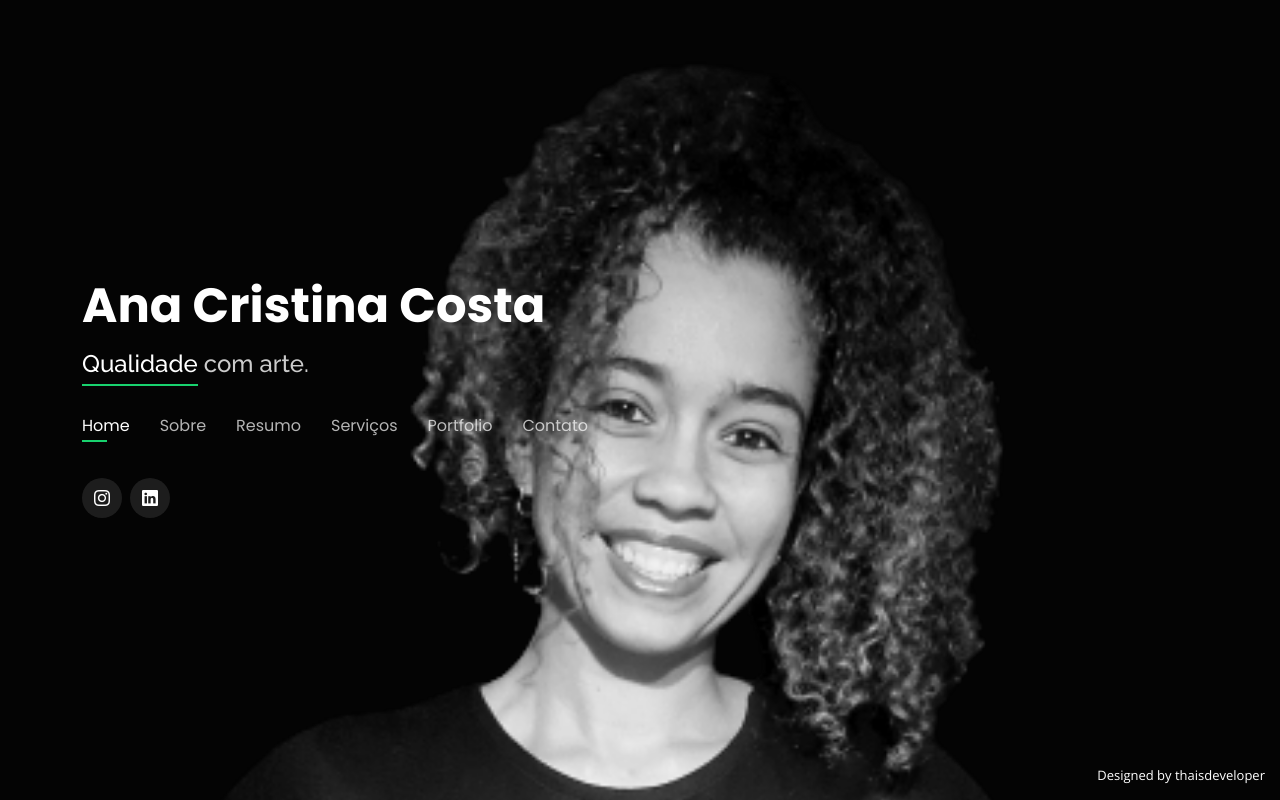
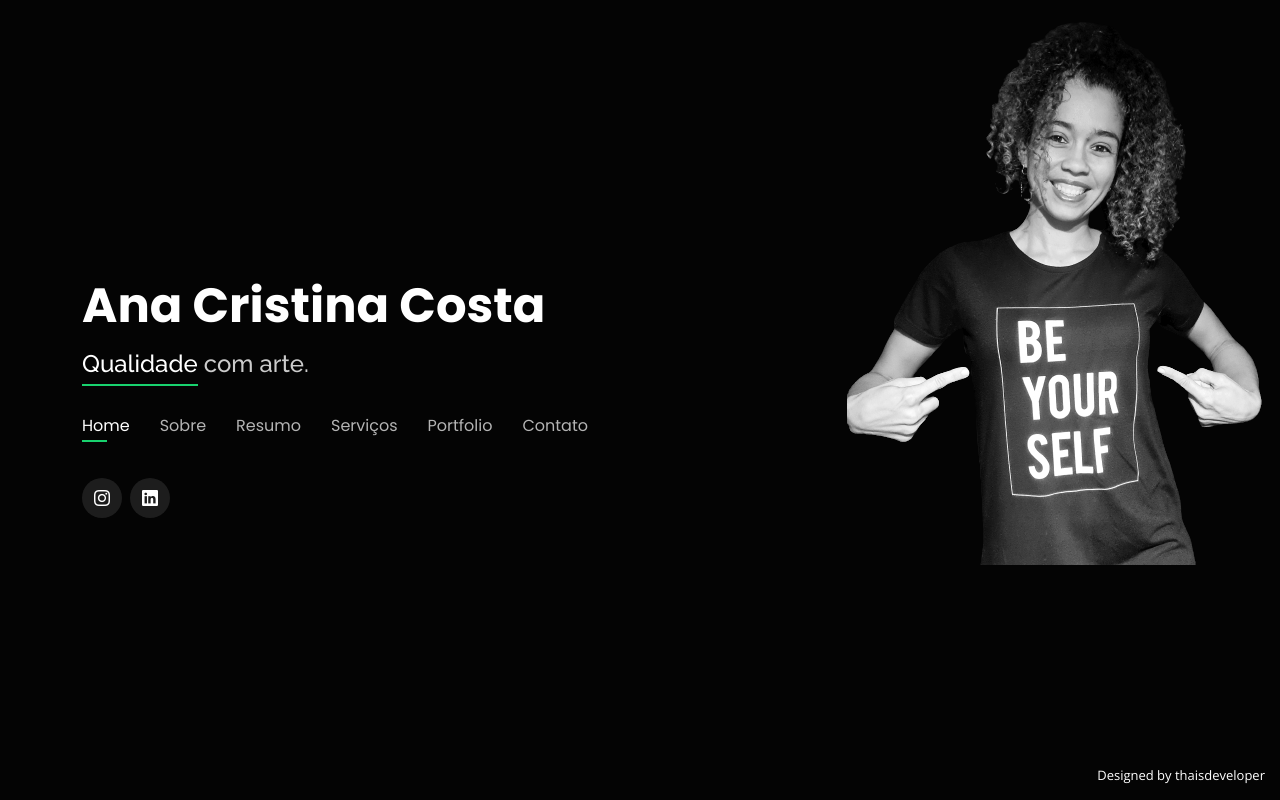
Before and after one commit to thaisdeveloper/Personal, a plain HTML site: page index.html in a window 1280 px wide. Drawn offline with nearby package versions, Linux system fonts and the light colour scheme.

Commit message:
Update style.css

```diff
--- a/assets/css/style.css
+++ b/assets/css/style.css
@@ -22,7 +22,7 @@ body::before {
     content: "";
     position: fixed;
     background: #040404 url(colorr.png)top right no-repeat;
-    background-size: 100%;
+    background-size: 50% cover;
     height: 1000vh;
     left: 0;
     right: 0;
```
